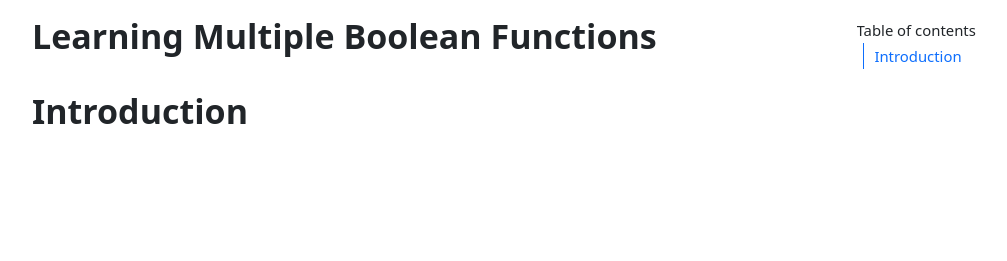
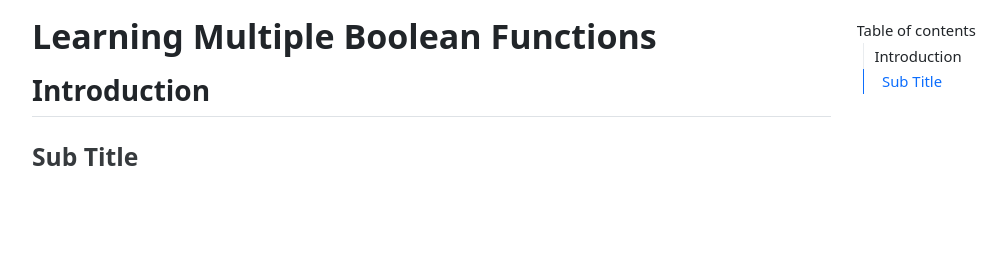
Before and after one commit to bazen-teklehaymanot/booleans, a plain HTML site: page index.html in a window 1280 px wide. Shown: the whole page, without its empty margins (136-1143 px from the left). Drawn offline with Linux system fonts and the light colour scheme.

Commit message:
Built site for gh-pages

```diff
--- a/index.html
+++ b/index.html
@@ -45,7 +45,10 @@ ul.task-list li input[type="checkbox"] {
     <h2 id="toc-title">Table of contents</h2>
 
   <ul>
-  <li><a href="#introduction" id="toc-introduction" class="nav-link active" data-scroll-target="#introduction">Introduction</a></li>
+  <li><a href="#introduction" id="toc-introduction" class="nav-link active" data-scroll-target="#introduction">Introduction</a>
+  <ul class="collapse">
+  <li><a href="#sub-title" id="toc-sub-title" class="nav-link" data-scroll-target="#sub-title">Sub Title</a></li>
+  </ul></li>
   </ul>
 </nav>
 </div>
@@ -70,8 +73,11 @@ ul.task-list li input[type="checkbox"] {
 </header>
 
 
-<section id="introduction" class="level1">
-<h1>Introduction</h1>
+<section id="introduction" class="level2">
+<h2 class="anchored" data-anchor-id="introduction">Introduction</h2>
+<section id="sub-title" class="level3">
+<h3 class="anchored" data-anchor-id="sub-title">Sub Title</h3>
+</section>
 </section>
 
 </main>
```
Also changed, not shown: notebook.html (+9 -3 lines), notebook_files/libs/bootstrap/bootstrap.min.css, 1 other file.
